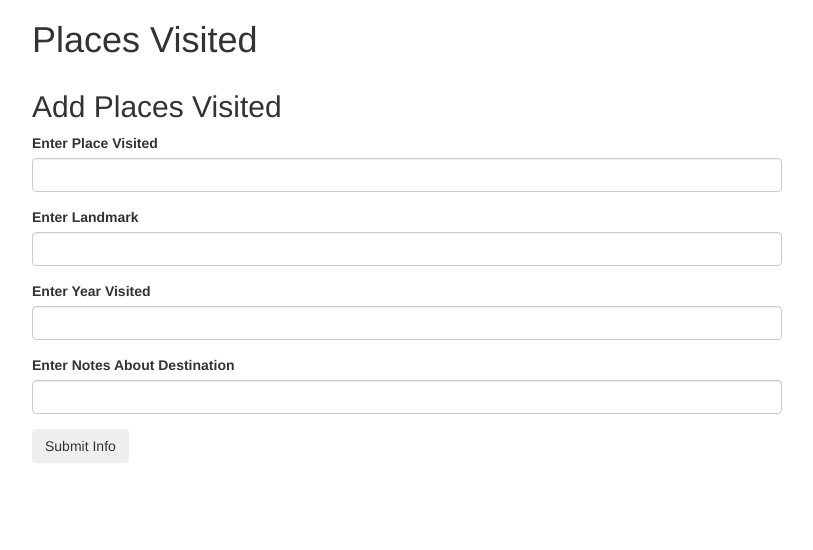
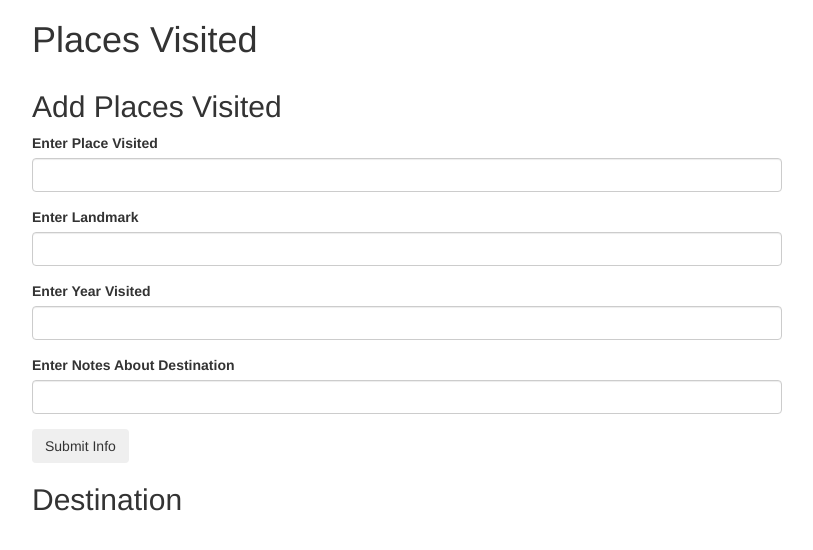
Before and after one commit to Grantone/places-visited, a plain HTML site: page index.html in a window 1280 px wide. Shown: the whole page, without its empty margins (38-851 px from the left). Drawn offline with Linux system fonts and the light colour scheme.

Commit message:
Add a destination section where the inputted destinations will be displayed

```diff
--- a/index.html
+++ b/index.html
@@ -41,11 +41,12 @@
           </div>
           <button type="submit" class="btn">Submit Info</button>
 
+        </form>
 
+        <h2>Destination</h2>
+        <ul id="destination">
 
-
-
-        </form>
+        </ul>
 
       </div>
 
```
